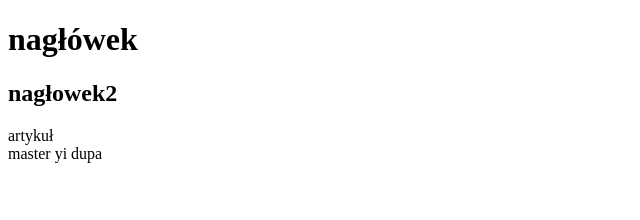
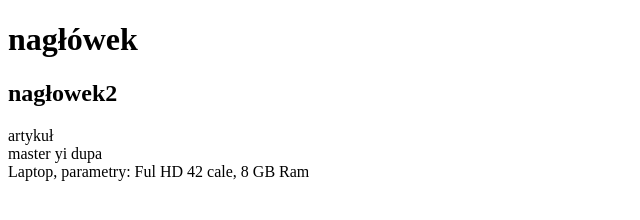
Before and after one commit to LubiePsy33/kosmiczne, a plain HTML site: page index.html in a window 1280 px wide. Shown: the whole page, without its empty margins (0-640 px from the left). Drawn offline with Linux system fonts and the light colour scheme.

Commit message:
added a section

```diff
--- a/index.html
+++ b/index.html
@@ -12,6 +12,11 @@
     <article>artykuł</article>
     master yi
     dupa
+    <section>
+
+        Laptop, parametry:
+        Ful HD 42 cale, 8 GB Ram
+    </section>
 
 </body>
 </html>
```
